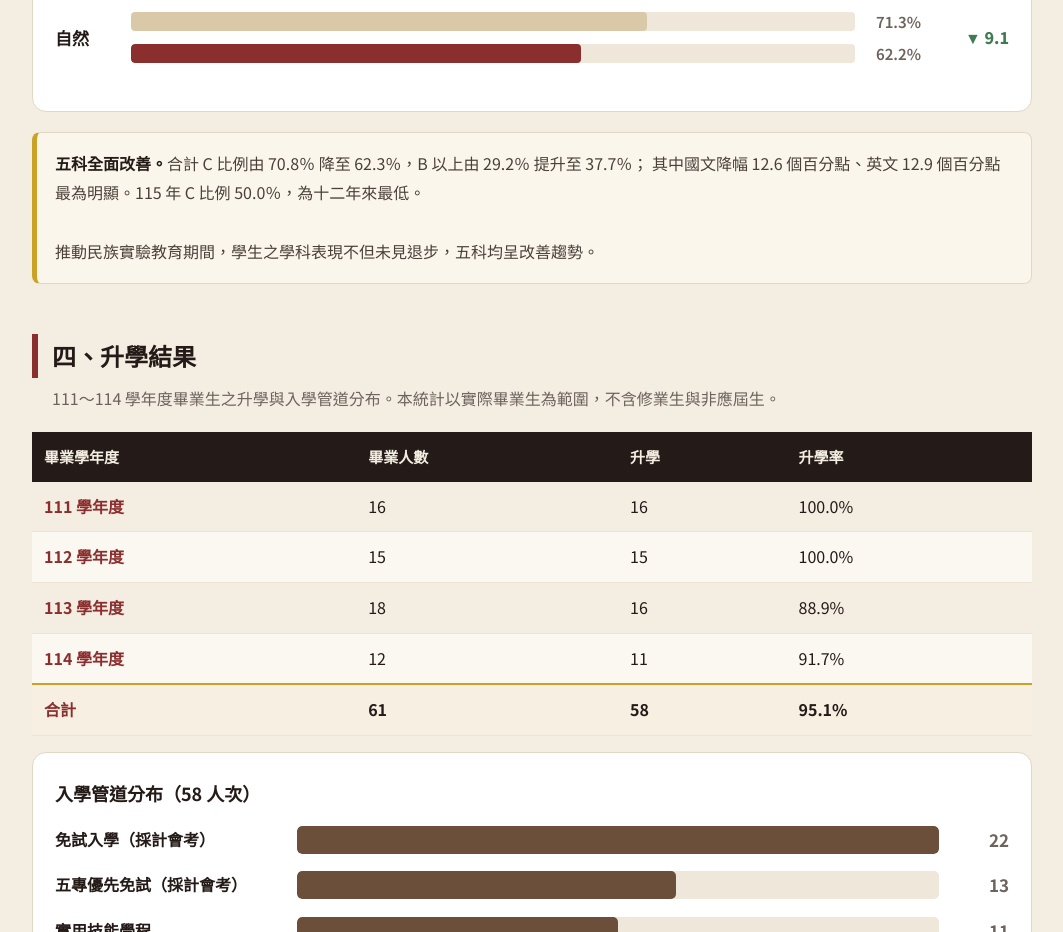
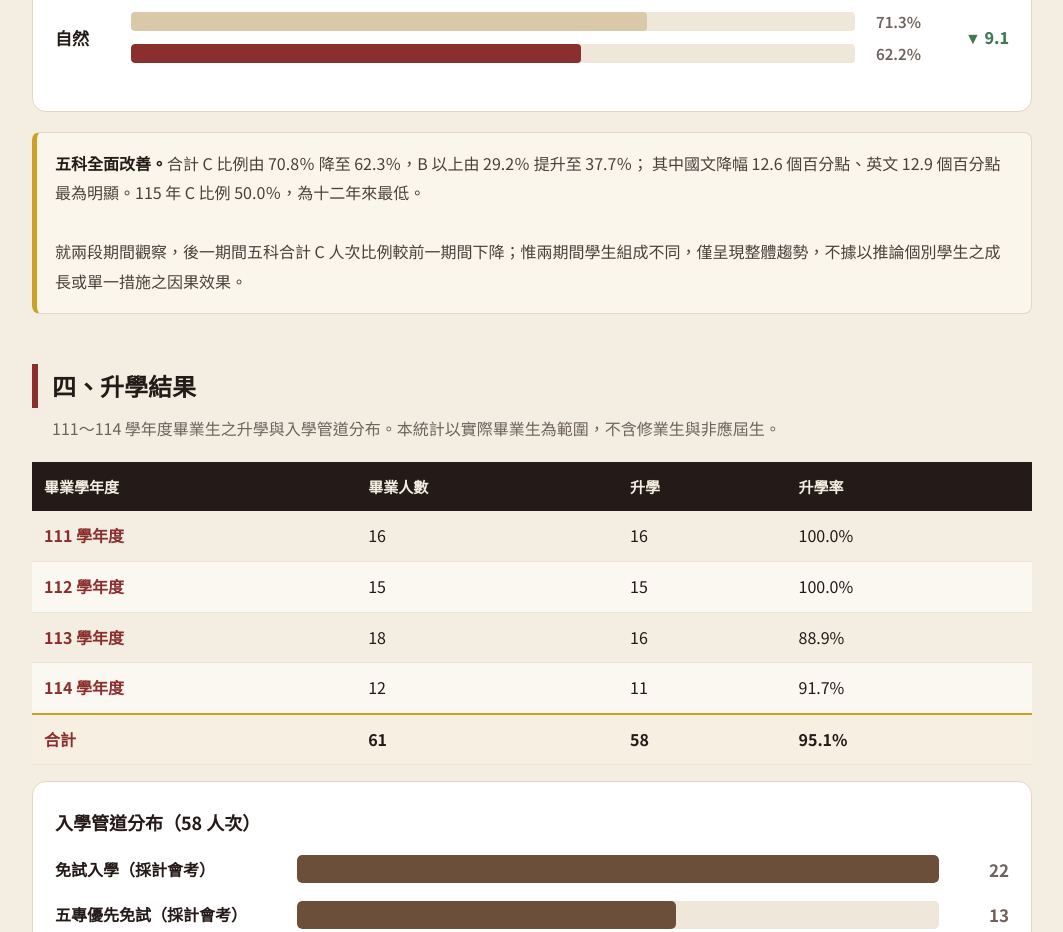
Before and after one commit to bacon-sys/115-eval-academic, a plain HTML site: page index.html in a window 1280 px wide. Shown: the part 2920-3852 px from the top of the page, without its empty margins (108-1171 px from the left). Drawn offline with Linux system fonts and the light colour scheme.

Commit message:
會考趨勢結論改為只呈現整體趨勢、不作因果推論（與評鑑網站 3-2 一致）
Co-Authored-By: Claude Opus 5.5 <noreply@anthropic.com>
Claude-Session: https://claude.ai/code/session_01EMR6AjoWV2k85pLxhQB72R

```diff
--- a/index.html
+++ b/index.html
@@ -190,7 +190,7 @@ footer{margin-top:56px;padding-top:22px;border-top:1px solid #DED2BE;font-size:1
  <b>五科全面改善。</b>合計 C 比例由 70.8％ 降至 62.3％，B 以上由 29.2％ 提升至 37.7％；
  其中國文降幅 12.6 個百分點、英文 12.9 個百分點最為明顯。115 年 C 比例 50.0％，為十二年來最低。
  <br><br>
- 推動民族實驗教育期間，學生之學科表現不但未見退步，五科均呈改善趨勢。
+ 就兩段期間觀察，後一期間五科合計 C 人次比例較前一期間下降；惟兩期間學生組成不同，僅呈現整體趨勢，不據以推論個別學生之成長或單一措施之因果效果。
 </div>
 
 <h2>四、升學結果</h2>
```
